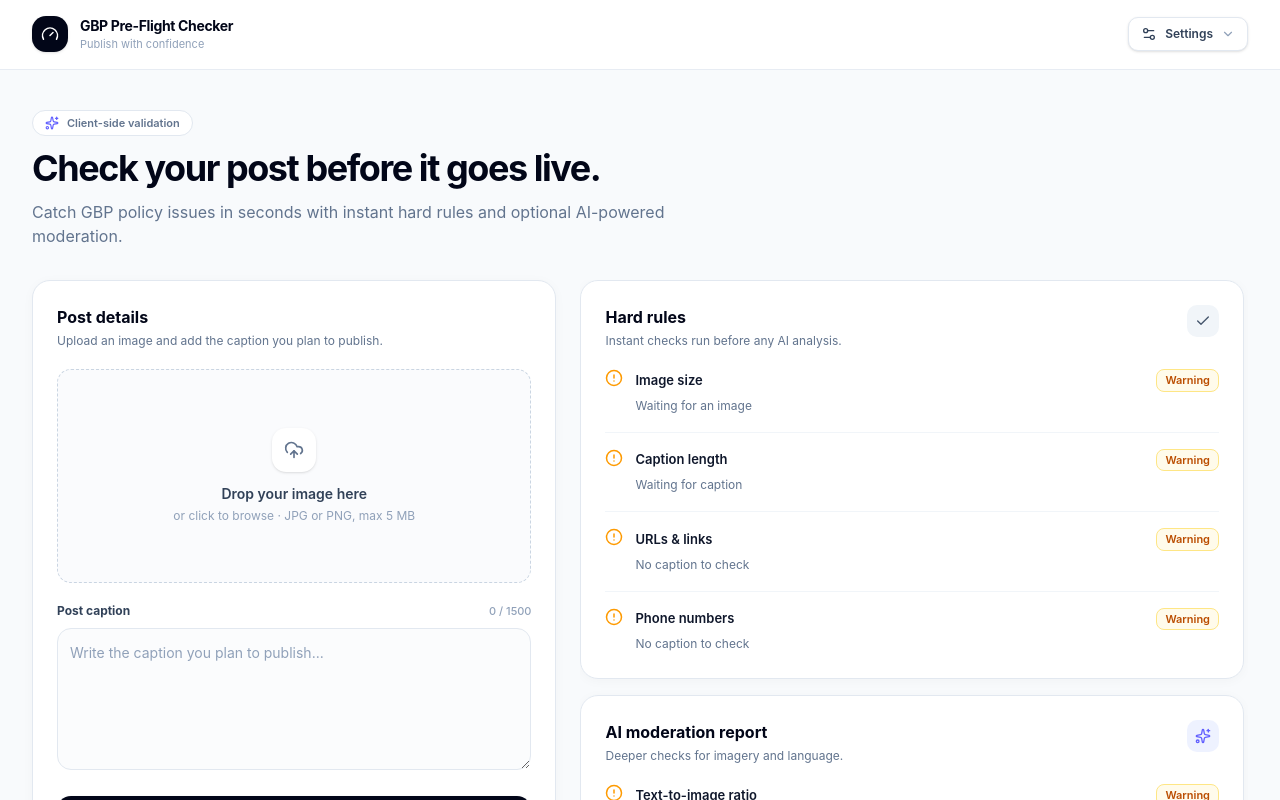
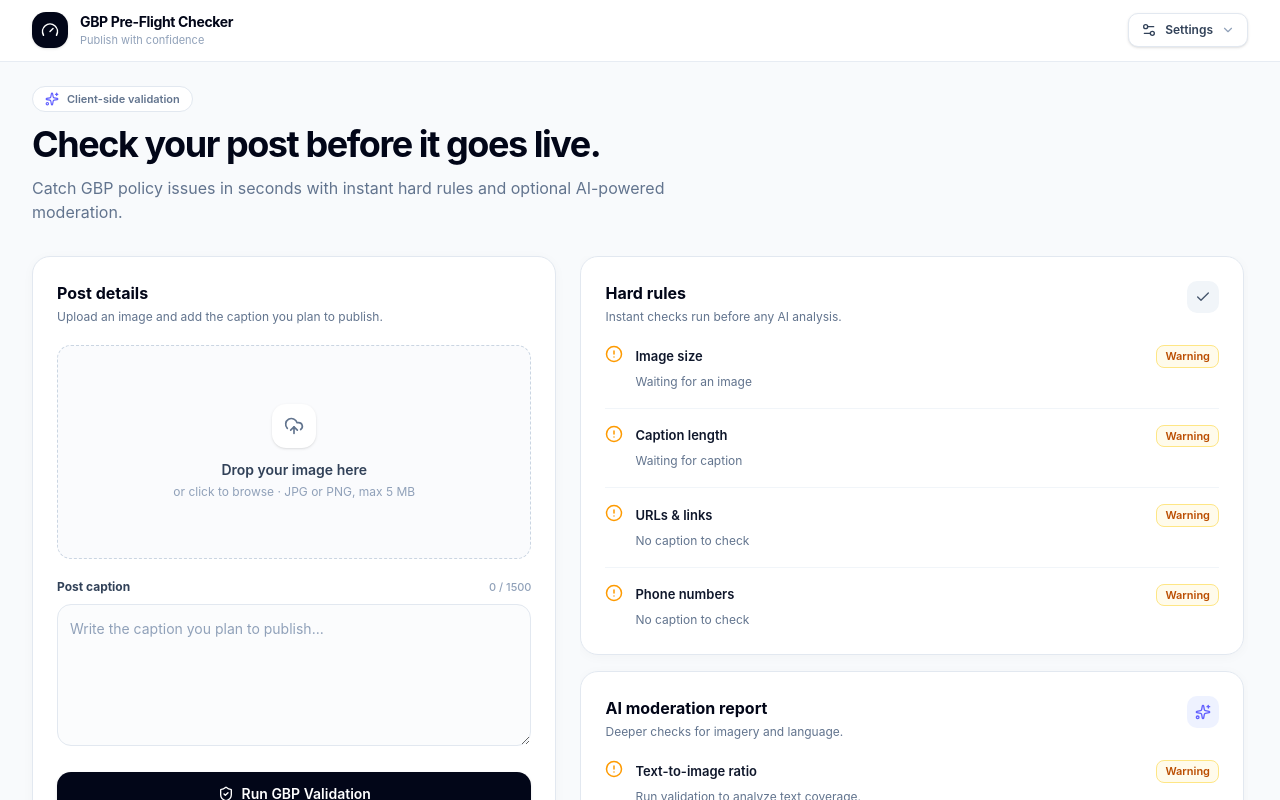
Before and after one commit to Zamantest1/gbp-pre-flight-checker-build, a Next.js app: page / in a window 1280 px wide. Shown: the top 800 px of the page. Built offline with nearby package versions, Linux system fonts and the light colour scheme.

Commit message:
feat: adjust header padding and spacing for better layout consistency

```diff
--- a/app/page.tsx
+++ b/app/page.tsx
@@ -210,7 +210,7 @@ export default function Page() {
   return (
     <main className="min-h-screen bg-[#f8fafc] text-slate-950">
       <header className="border-b border-slate-200/80 bg-white">
-        <div className="mx-auto flex max-w-7xl items-center justify-between px-5 py-4 sm:px-8">
+        <div className="mx-auto flex max-w-7xl items-center justify-between px-5 py-3 sm:px-8">
           <div className="flex items-center gap-3">
             <div className="flex size-9 items-center justify-center rounded-xl bg-slate-950 text-white shadow-sm"><Gauge className="size-[18px]" /></div>
             <div><p className="text-sm font-bold tracking-tight">GBP Pre-Flight Checker</p><p className="hidden text-[11px] text-slate-400 sm:block">Publish with confidence</p></div>
@@ -222,7 +222,7 @@ export default function Page() {
         </div>
       </header>
 
-      <div className="mx-auto max-w-7xl px-4 pb-8 pt-6 sm:px-8 sm:pb-10 sm:pt-10">
+      <div className="mx-auto max-w-7xl px-4 pb-8 pt-4 sm:px-8 sm:pb-10 sm:pt-6">
         <div className="mb-6 max-w-2xl sm:mb-8"><div className="mb-3 inline-flex items-center gap-2 rounded-full border border-slate-200 bg-white px-3 py-1 text-[11px] font-semibold text-slate-500"><Sparkles className="size-3.5 text-indigo-500" /> Client-side validation</div><h1 className="text-3xl font-bold tracking-[-0.04em] text-slate-950 sm:text-4xl">Check your post before it goes live.</h1><p className="mt-3 text-sm leading-6 text-slate-500 sm:text-base">Catch GBP policy issues in seconds with instant hard rules and optional AI-powered moderation.</p></div>
         {notice && <div role="status" className="mb-6 flex items-center justify-between gap-3 rounded-lg border border-amber-200 bg-amber-50 px-4 py-3 text-xs font-medium text-amber-800"><span className="flex items-center gap-2"><AlertCircle className="size-4" /> {notice}</span><button onClick={() => setNotice(null)} aria-label="Dismiss notification"><X className="size-4" /></button></div>}
         <div className="grid items-start gap-5 lg:grid-cols-[minmax(0,0.88fr)_minmax(0,1.12fr)] lg:gap-6">
```
